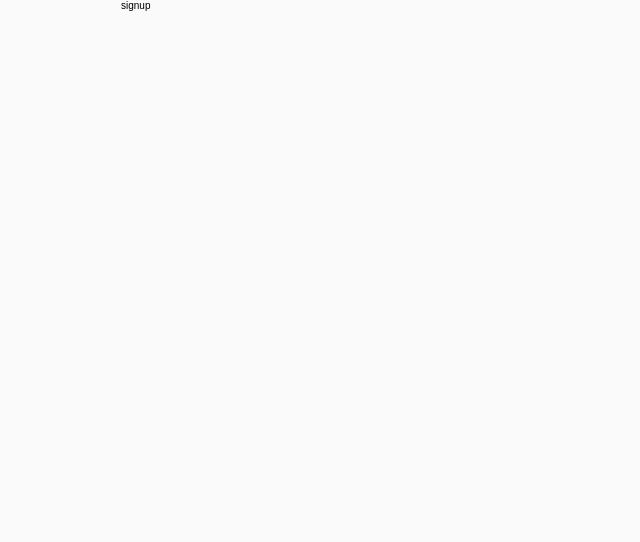
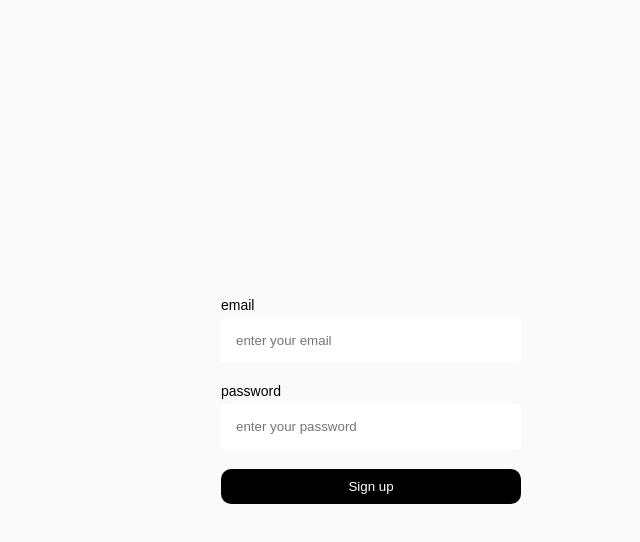
Before and after one commit to zoeypark/wanted-pre-onboarding-frontend, a React (Create React App) app: page /signup in a window 1280 px wide. Shown: the top 542 px of the page, without its empty margins (269-909 px from the left). Built offline with nearby package versions, Linux system fonts and the light colour scheme.

Commit message:
chore: Sign up 페이지 마크업

```diff
--- a/src/pages/Signin.js
+++ b/src/pages/Signin.js
@@ -56,7 +56,7 @@ const Signin = () => {
           <button
             data-testid="signin-button"
             className="signinBtn"
-            type="submit">Signin</button>
+            type="submit">Sign in</button>
         </StyledForm>
         <button>Create an account</button>
       </StyledContainer>
--- a/src/pages/Signup.js
+++ b/src/pages/Signup.js
@@ -1,7 +1,53 @@
+import { styled } from "styled-components";
+
+const StyledContainer = styled.div`
+  width: 100%;
+  height: 100vh;
+  display: flex;
+  flex-direction: column;
+  align-items: center;
+  justify-content: center;
+  padding: 10rem;
+  gap: 1.5rem;
+`
+
+const StyledForm = styled.form`
+  display: flex;
+  flex-direction: column;
+  width: 100%;
+  gap: 2rem;
+  >.signupBtn {
+    border-radius: 1rem;
+    border: none;
+    padding: 1rem;
+    color: white;
+    background-color: black;
+  }
+  >.signupBtn:hover {
+    cursor: pointer;
+    background-color: #838383;
+  }
+`
+
 const Signup = () => {
   return (
     <>
-    <div>signup</div>
+      <StyledContainer>
+        <StyledForm>
+          <div>
+            <label>email</label>
+            <input data-testid="email-input" placeholder="enter your email"></input>
+          </div>
+          <div>
+            <label>password</label>
+            <input data-testid="password-input" placeholder="enter your password"></input>
+          </div>
+          <button
+            data-testid="signup-button"
+            className="signupBtn"
+            type="submit">Sign up</button>
+        </StyledForm>
+      </StyledContainer>
     </>
   )
 }
```
